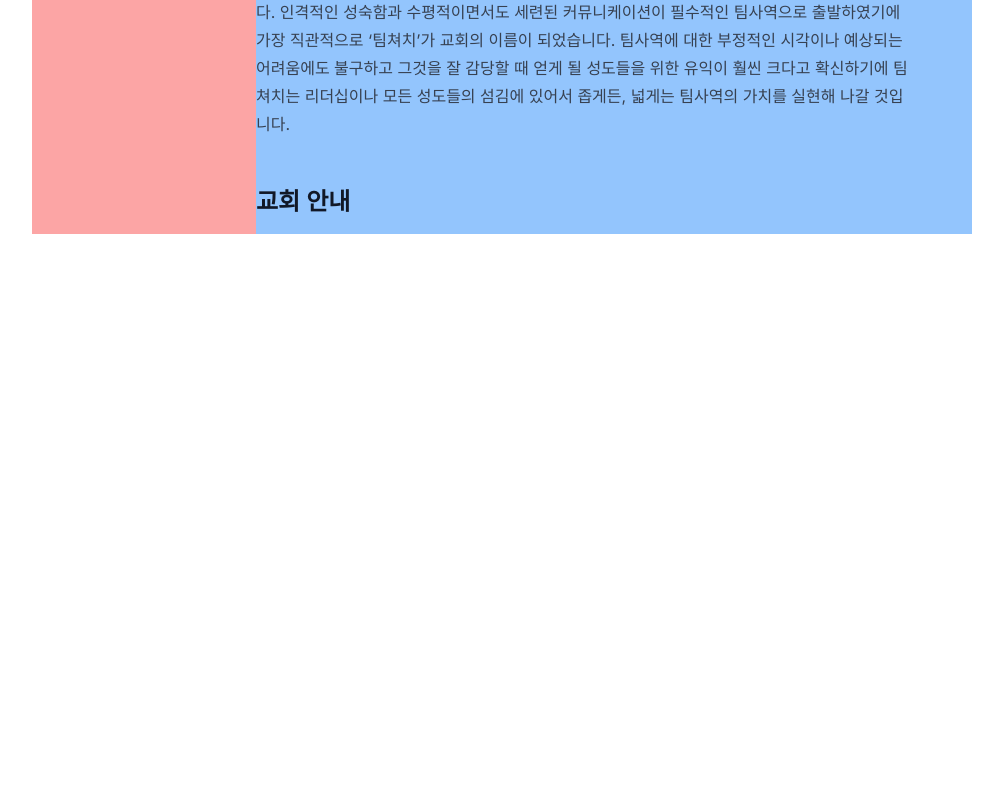
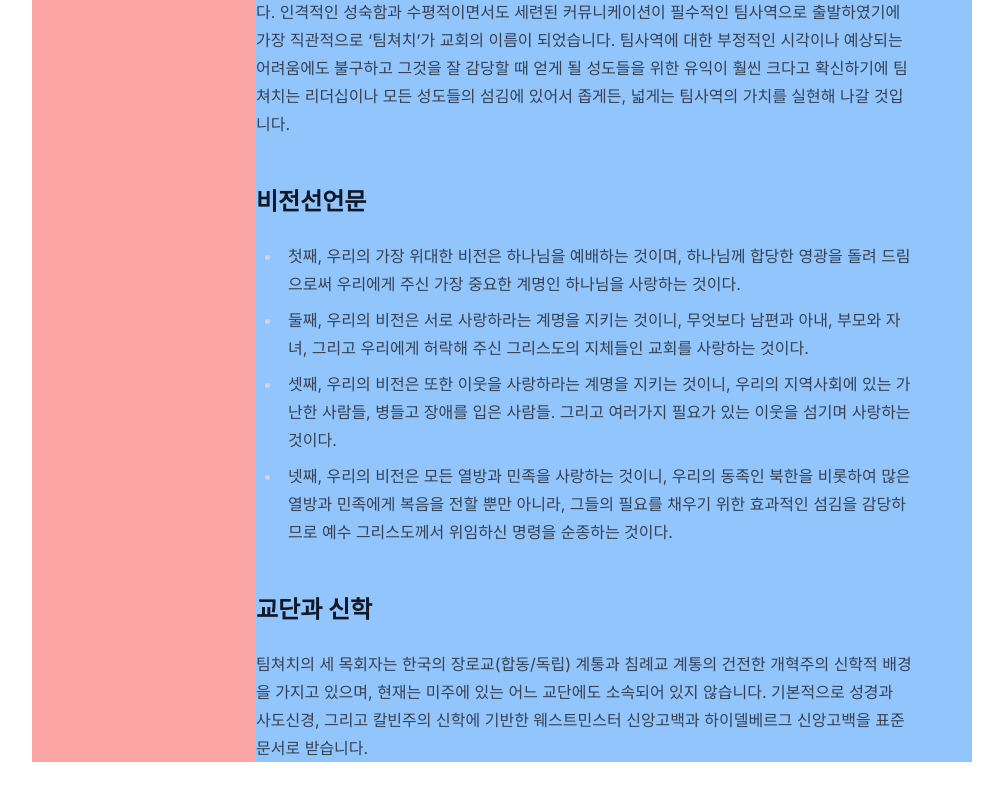
Before and after one commit to groovy-gambit/teamchurch, a Next.js app: page /about in a window 1280 px wide. Shown: the part 484-1284 px from the top of the page, without its empty margins (138-1141 px from the left). Before the commit the page ends 800 px from the top, so only its background shows below. Built offline with nearby package versions, Linux system fonts and the light colour scheme.

Commit message:
ADD: content for page

```diff
--- a/app/(site)/about/page.tsx
+++ b/app/(site)/about/page.tsx
@@ -76,7 +76,7 @@ export default function Home() {
           </nav>
         </header>
         {/* NAV DONE */}
-        <div className="flex flex-row">
+        <div className="flex flex-row pb-20">
           {/* Two Column Layout */}
           <div className="hidden bg-red-300 lg:flex lg:w-56 lg:flex-col">
             <section className="border-b border-gray-300 pb-2">
@@ -112,7 +112,7 @@ export default function Home() {
               <span className="mr-2 font-bold">교회 안내</span>
             </section>
             {/* Main */}
-            <section className="prose prose-h1:font-semibold prose-h1:text-3xl prose-h1:mb-12 prose-h2:font-semibold prose-h2:text-2xl prose-h2:mb-4 prose-img:mb-4 prose-p:mb-12 mt-6">
+            <section className="prose mt-6">
               <h1>교회 안내</h1>
               <Image alt="hero-banner" src={heroImage} className="rounded-md" />
               <p className="break-word">
@@ -125,7 +125,40 @@ export default function Home() {
                 리더십이나 모든 성도들의 섬김에 있어서 좁게든, 넓게는 팀사역의
                 가치를 실현해 나갈 것입니다.
               </p>
-              <h2>교회 안내</h2>
+              <h2>비전선언문</h2>
+              <ul>
+                <li>
+                  첫째, 우리의 가장 위대한 비전은 하나님을 예배하는 것이며,
+                  하나님께 합당한 영광을 돌려 드림으로써 우리에게 주신 가장
+                  중요한 계명인 하나님을 사랑하는 것이다.
+                </li>
+
+                <li>
+                  둘째, 우리의 비전은 서로 사랑하라는 계명을 지키는 것이니,
+                  무엇보다 남편과 아내, 부모와 자녀, 그리고 우리에게 허락해 주신
+                  그리스도의 지체들인 교회를 사랑하는 것이다.
+                </li>
+                <li>
+                  셋째, 우리의 비전은 또한 이웃을 사랑하라는 계명을 지키는
+                  것이니, 우리의 지역사회에 있는 가난한 사람들, 병들고 장애를
+                  입은 사람들. 그리고 여러가지 필요가 있는 이웃을 섬기며
+                  사랑하는 것이다.
+                </li>
+                <li>
+                  넷째, 우리의 비전은 모든 열방과 민족을 사랑하는 것이니, 우리의
+                  동족인 북한을 비롯하여 많은 열방과 민족에게 복음을 전할 뿐만
+                  아니라, 그들의 필요를 채우기 위한 효과적인 섬김을 감당하므로
+                  예수 그리스도께서 위임하신 명령을 순종하는 것이다.
+                </li>
+              </ul>
+              <h2>교단과 신학</h2>
+              <p className="break-word">
+                팀쳐치의 세 목회자는 한국의 장로교(합동/독립) 계통과 침례교
+                계통의 건전한 개혁주의 신학적 배경을 가지고 있으며, 현재는
+                미주에 있는 어느 교단에도 소속되어 있지 않습니다. 기본적으로
+                성경과 사도신경, 그리고 칼빈주의 신학에 기반한 웨스트민스터
+                신앙고백과 하이델베르그 신앙고백을 표준문서로 받습니다.
+              </p>
             </section>
           </div>
         </div>
```
